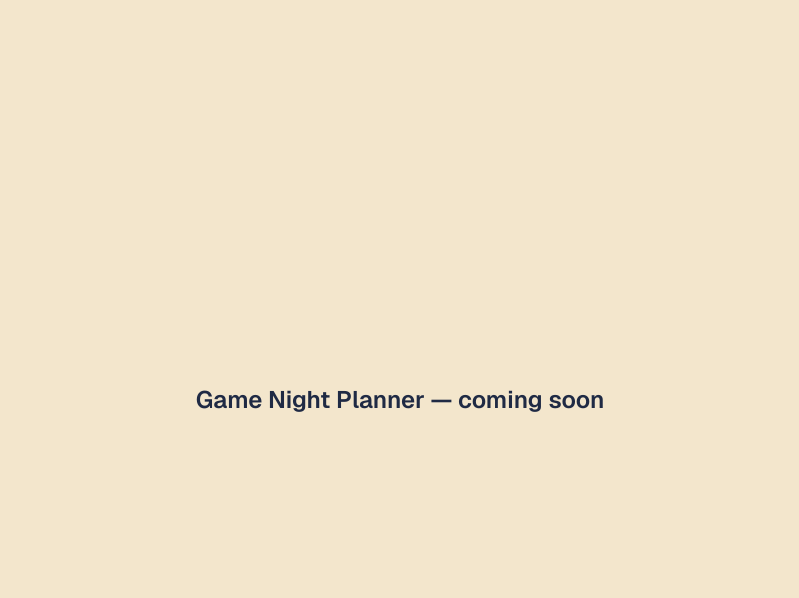
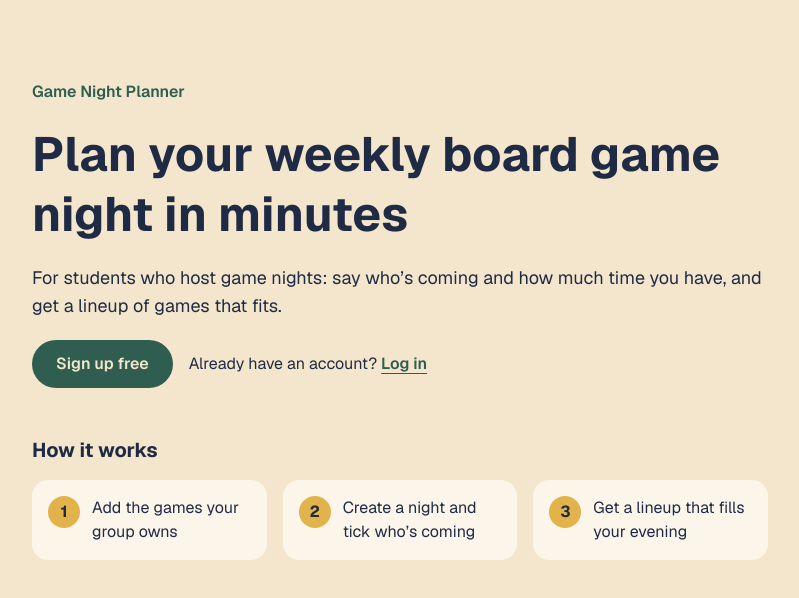
Before and after one commit to jinin-alj/game-night, a Next.js app: page / in a window 1280 px wide. Shown: the top 598 px of the page, without its empty margins (240-1039 px from the left). Built offline with nearby package versions, Linux system fonts and the light colour scheme.

Commit message:
feat: add landing page

```diff
--- a/src/app/page.tsx
+++ b/src/app/page.tsx
@@ -1,10 +1,59 @@
-/** Temporary home page until the landing page is built in milestone 1. */
-export default function Home() {
+import Link from "next/link";
+import { primaryButtonClassName, textLinkClassName } from "@/components/styles";
+
+const steps = [
+  "Add the games your group owns",
+  "Create a night and tick who’s coming",
+  "Get a lineup that fills your evening",
+];
+
+/** The public landing page: what the app does, who it is for, and one Sign up button. */
+export default function LandingPage() {
   return (
-    <main className="flex flex-1 items-center justify-center p-8">
-      <h1 className="text-2xl font-semibold">
-        Game Night Planner — coming soon
-      </h1>
+    <main className="mx-auto flex w-full max-w-3xl flex-1 flex-col gap-12 px-4 py-12 sm:py-20">
+      <section className="flex flex-col gap-5">
+        <p className="font-semibold text-pine">Game Night Planner</p>
+        <h1 className="text-4xl font-bold leading-tight sm:text-5xl">
+          Plan your weekly board game night in minutes
+        </h1>
+        <p className="text-lg">
+          For students who host game nights: say who’s coming and how much time
+          you have, and get a lineup of games that fits.
+        </p>
+        <div className="flex flex-col items-start gap-4 sm:flex-row sm:items-center">
+          <Link href="/signup" className={primaryButtonClassName}>
+            Sign up free
+          </Link>
+          <p>
+            Already have an account?{" "}
+            <Link href="/login" className={textLinkClassName}>
+              Log in
+            </Link>
+          </p>
+        </div>
+      </section>
+
+      <section aria-labelledby="how-it-works">
+        <h2 id="how-it-works" className="text-xl font-bold">
+          How it works
+        </h2>
+        <ol className="mt-4 grid gap-4 sm:grid-cols-3">
+          {steps.map((step, index) => (
+            <li
+              key={step}
+              className="flex gap-3 rounded-2xl bg-paper-light p-4"
+            >
+              <span
+                aria-hidden="true"
+                className="flex h-8 w-8 shrink-0 items-center justify-center rounded-full bg-mustard font-bold"
+              >
+                {index + 1}
+              </span>
+              <span>{step}</span>
+            </li>
+          ))}
+        </ol>
+      </section>
     </main>
   );
 }
```
